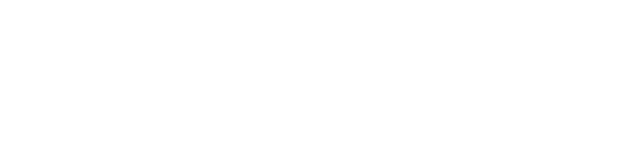
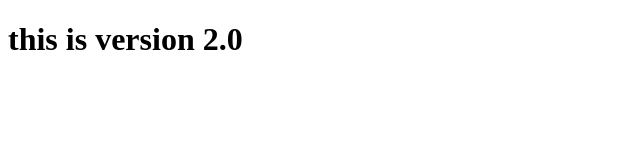
Before and after one commit to Abhipawar7/gitrepo, a plain HTML site: page index.html in a window 1280 px wide. Shown: the whole page, without its empty margins (0-640 px from the left). Drawn offline with Linux system fonts and the light colour scheme.

Commit message:
this is version 0.00.02 launched successfully

```diff
--- a/index.html
+++ b/index.html
@@ -6,6 +6,8 @@
     <title>Document</title>
 </head>
 <body>
-
+    <div class="box">
+        <h1>this is version 2.0</h1>
+    </div>
 </body>
 </html>
```
